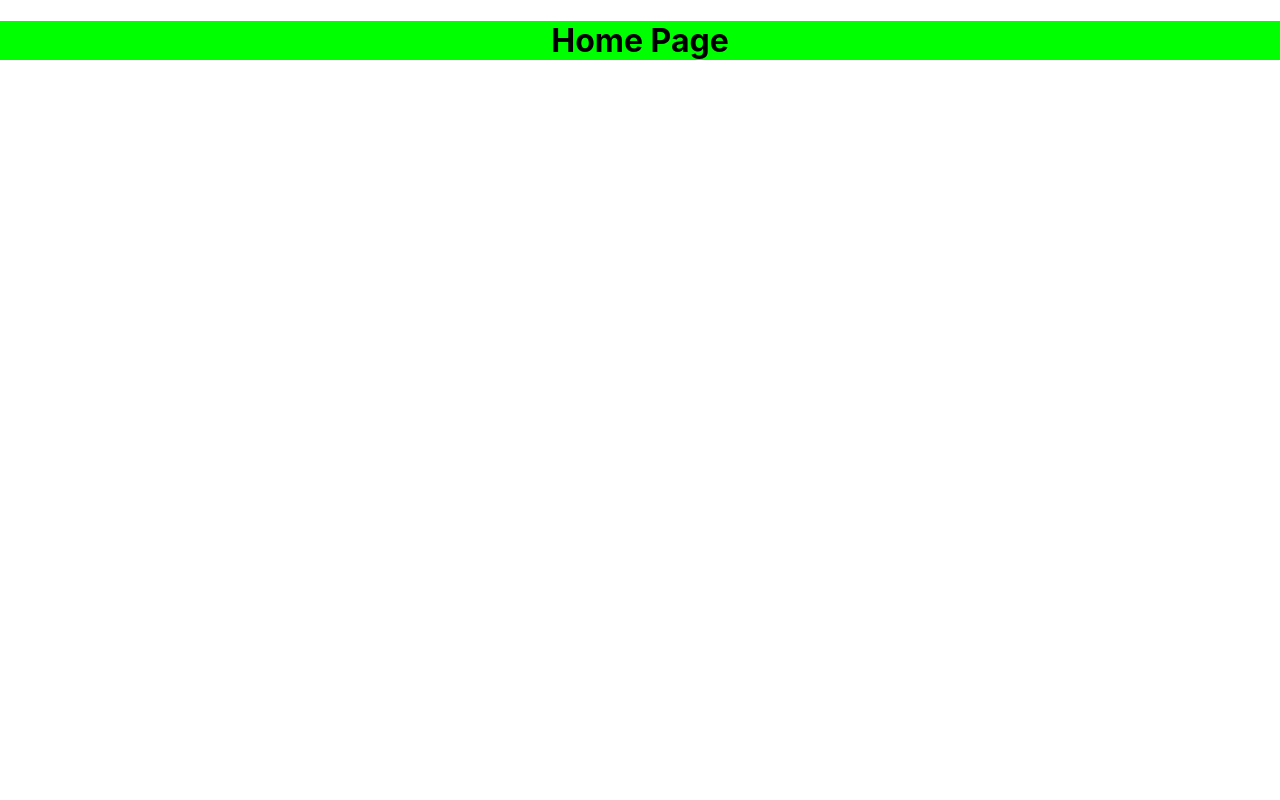
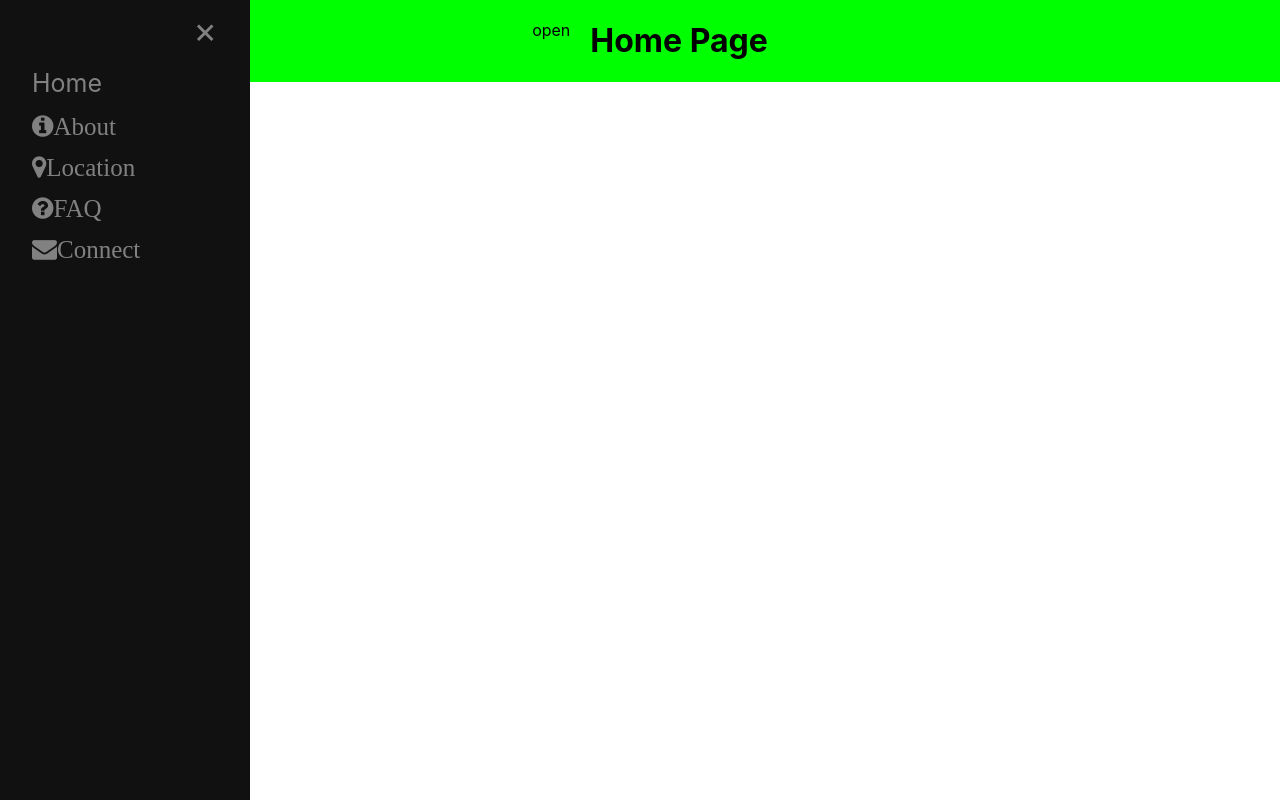
Before and after one commit to Kent-Taylor/aero-vision-drone-services, a React (Create React App) app: page / in a window 1280 px wide. Built offline with nearby package versions, Linux system fonts and the light colour scheme.

Commit message:
got the side navbar running, just some behavior styles need to be updated

```diff
--- a/package.json
+++ b/package.json
@@ -8,7 +8,9 @@
     "@testing-library/user-event": "^13.5.0",
     "react": "^18.2.0",
     "react-dom": "^18.2.0",
+    "react-router-dom": "^6.14.1",
     "react-scripts": "^5.0.1",
+    "react-scroll-parallax": "^3.4.2",
     "web-vitals": "^2.1.4"
   },
   "scripts": {
--- a/public/index.html
+++ b/public/index.html
@@ -2,6 +2,7 @@
 <html lang="en">
   <head>
     <meta charset="utf-8" />
+    <link rel="stylesheet" href="https://cdnjs.cloudflare.com/ajax/libs/font-awesome/4.7.0/css/font-awesome.min.css">
     <link rel="icon" href="%PUBLIC_URL%/favicon.ico" />
     <meta name="viewport" content="width=device-width, initial-scale=1" />
     <meta name="theme-color" content="#000000" />
--- a/src/App.js
+++ b/src/App.js
@@ -1,12 +1,36 @@
+import React from "react";
+import { ParallaxProvider } from 'react-scroll-parallax';
+
+import { BrowserRouter as Router, Routes, Route } from 'react-router-dom';
+import Home from './pages/home.js';
+import About from './pages/about.js';
+import Location from './pages/location.js';
+import Faq from './pages/faq.js';
+import Connect from './pages/connect.js';
+
+import './styles/global.scss';
+
 import logo from './logo.svg';
-import './App.css';
-import Home from './pages/home.js';
 
 function App() {
   return (
-    <div className="App">
-      <Home/>
+    <div className="app">
+      <ParallaxProvider>
+        <React.StrictMode>
+          <Router>
+            <Routes>
+              <Route exact path='/' element={<Home />} />
+              <Route path='/home' element={<Home />} />
+              <Route path='/about' element={<About />} />
+              <Route path="/location" element={<Location />} />
+              <Route path="/faq" element={<Faq />} />
+              <Route path="/connect" element={<Connect />} />
+            </Routes>
+          </Router>
+        </React.StrictMode>
+      </ParallaxProvider>
     </div>
+
   );
 }
 
--- /dev/null
+++ b/src/components/Navigation.js
@@ -0,0 +1,43 @@
+import React, { Component } from 'react';
+import { NavLink } from 'react-router-dom';
+
+import '../styles/navigation.scss';
+
+class Navigation extends Component {
+  constructor(props) {
+    super(props);
+    this.state = {
+      isOpen: false,
+    };
+  }
+
+  toggleNav = () => {
+    this.setState((prevState) => ({
+      isOpen: !prevState.isOpen,
+    }));
+  };
+
+  render() {
+    const { isOpen } = this.state;
+
+    return (
+      <div id="main" onMouseOver={this.toggleNav} onMouseLeave={this.toggleNav} >
+        <div id="mySidenav" className={`sidenav ${isOpen ? 'open' : ''}`}>
+          {/* <i class="fa-sharp fa-regular fa-location-pin"></i> */}
+          <a href="javascript:void(0)" className="closebtn" onClick={this.toggleNav}>
+            &times;
+          </a>
+          <NavLink className={!isOpen ? "fa fa-fw fa-home" : "show-text"} to="/home">{ isOpen ? "Home" : " " }</NavLink>
+          <NavLink className="fa fa-fw fa-info-circle" to="/about">About</NavLink>
+          <NavLink className="fa fa-fw fa-map-marker" to="/location">Location</NavLink>
+          <NavLink className="fa fa-fw fa-question-circle" to="/faq">FAQ</NavLink>
+          <NavLink className="fa fa-fw fa-envelope" to="/connect">Connect</NavLink>
+        </div>
+        <span onClick={this.toggleNav}>open</span>
+        {/* Add any other page content here */}
+      </div>
+    );
+  }
+}
+
+export default Navigation;
--- a/src/pages/about.js
+++ b/src/pages/about.js
@@ -1,10 +1,12 @@
 // import logo from './logo.svg';
+import Navigation from '../components/Navigation';
 import '../styles/about.scss';
 import '../styles/global.scss';
 
 function about() {
   return (
     <div className="about">
+      <Navigation/>
       <header className="about-header">
         <h1>about Page</h1>
       </header>
--- a/src/pages/connect.js
+++ b/src/pages/connect.js
@@ -1,10 +1,12 @@
 // import logo from './logo.svg';
+import Navigation from '../components/Navigation';
 import '../styles/connect.scss';
 import '../styles/global.scss';
 
 function connect() {
   return (
     <div className="connect">
+        <Navigation/>
       <header className="connect-header">
         <h1>connect Page</h1>
       </header>
--- a/src/pages/faq.js
+++ b/src/pages/faq.js
@@ -1,10 +1,12 @@
 // import logo from './logo.svg';
+import Navigation from '../components/Navigation';
 import '../styles/faq.scss';
 import '../styles/global.scss';
 
 function faq() {
   return (
     <div className="faq">
+        <Navigation/>
       <header className="faq-header">
         <h1>faq Page</h1>
       </header>
--- a/src/pages/home.js
+++ b/src/pages/home.js
@@ -1,10 +1,11 @@
 // import logo from './logo.svg';
+import Navigation from '../components/Navigation';
 import '../styles/home.scss';
-import '../styles/global.scss';
 
 function home() {
   return (
     <div className="home">
+      <Navigation/>
       <header className="home-header">
         <h1>Home Page</h1>
       </header>
--- a/src/pages/location.js
+++ b/src/pages/location.js
@@ -1,10 +1,12 @@
 // import logo from './logo.svg';
 import '../styles/location.scss';
 import '../styles/global.scss';
+import Navigation from '../components/Navigation';
 
 function location() {
   return (
     <div className="location">
+        <Navigation/>
       <header className="location-header">
         <h1>location Page</h1>
       </header>
--- a/src/styles/global.scss
+++ b/src/styles/global.scss
@@ -2,3 +2,7 @@ $primary-color: #FF0000;
 $secondary-color: #00FF00;
 $accent-color: #0000FF;
 $text-color: #333333;
+
+app {
+    display: flex;
+}
--- a/src/styles/home.scss
+++ b/src/styles/home.scss
@@ -1,5 +1,9 @@
 @import 'global.scss';
 
 .home {
+    display: flex;
+    justify-content: center;
+    flex-grow: 1;
+        /* Add more styles as needed */
     background-color: $secondary-color;
 }
--- /dev/null
+++ b/src/styles/navigation.scss
@@ -0,0 +1,60 @@
+/* The side navigation menu */
+.sidenav {
+    height: 100%;
+    position: fixed;
+    z-index: 1;
+    top: 0;
+    left: 0;
+    background-color: #111;
+    overflow-x: hidden;
+    padding-top: 60px;
+    transition: 0.5s;
+    width: 90px;
+    font-size: 24px;
+
+    &.open {
+        width: 250px;
+        /* Set the desired width when the navigation bar is open */
+    }
+}
+
+/* The navigation menu links */
+.sidenav a {
+    padding: 8px 8px 8px 32px;
+    text-decoration: none;
+    font-size: 25px;
+    color: #818181;
+    display: block;
+    transition: 0.3s;
+}
+
+/* When you mouse over the navigation links, change their color */
+.sidenav a:hover {
+    color: #f1f1f1;
+}
+
+/* Position and style the close button (top right corner) */
+.sidenav .closebtn {
+    position: absolute;
+    top: 0;
+    right: 25px;
+    font-size: 36px;
+    margin-left: 50px;
+}
+
+/* Style page content - use this if you want to push the page content to the right when you open the side navigation */
+#main {
+    transition: margin-left .5s;
+    padding: 20px;
+}
+
+/* On smaller screens, where height is less than 450px, change the style of the sidenav (less padding and a smaller font size) */
+@media screen and (max-height: 450px) {
+    .sidenav {
+        padding-top: 15px;
+    }
+
+    .sidenav a {
+        font-size: 18px;
+    }
+}
```
Also changed, not shown: 1 other file (tests, documents, lock files or other folders).
